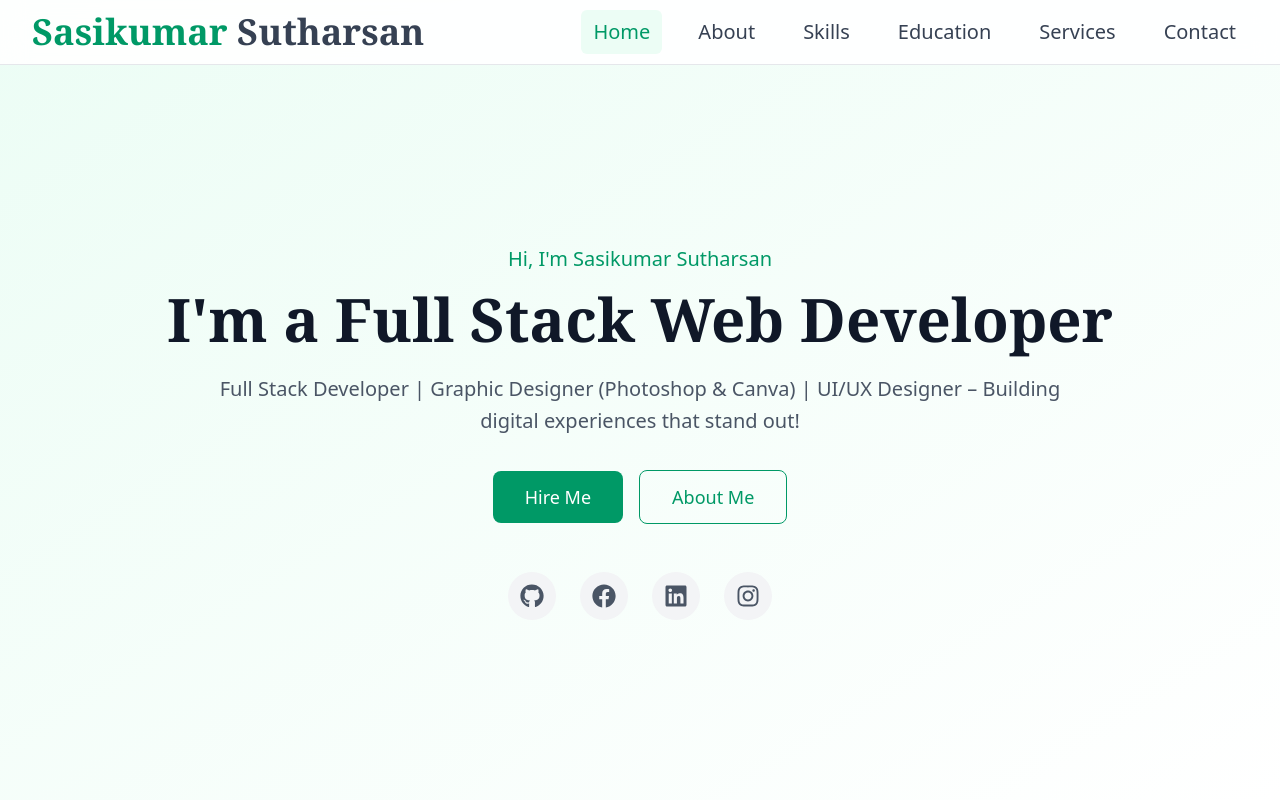
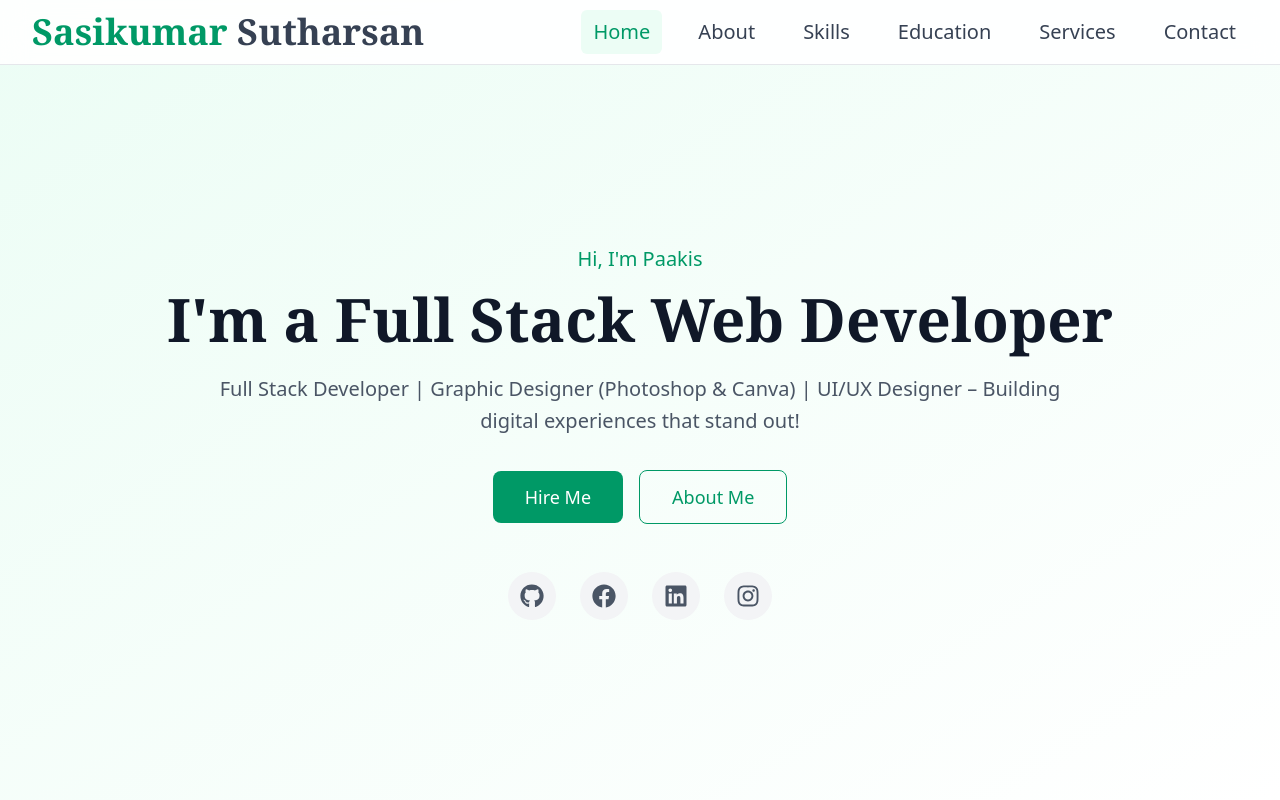
Before and after one commit to paakis22/Portfolio, a React (Vite) app in the folder frontend/: page / in a window 1280 px wide. Shown: the top 800 px of the page. Built offline with nearby package versions, Linux system fonts and the light colour scheme.

Commit message:
first commit

```diff
--- a/frontend/src/pages/Home.jsx
+++ b/frontend/src/pages/Home.jsx
@@ -22,7 +22,7 @@ export default function Home() {
         <div className="max-w-7xl mx-auto px-4 sm:px-6 lg:px-8 py-20">
           <div className="text-center">
             <h2 className="text-lg sm:text-xl text-emerald-600 font-medium mb-4">
-              Hi, I'm Sasikumar Sutharsan
+              Hi, I'm Paakis
             </h2>
             <h1 className="text-4xl sm:text-5xl lg:text-6xl font-serif font-black text-gray-900 mb-6">
               I'm a Full Stack Web Developer
```
